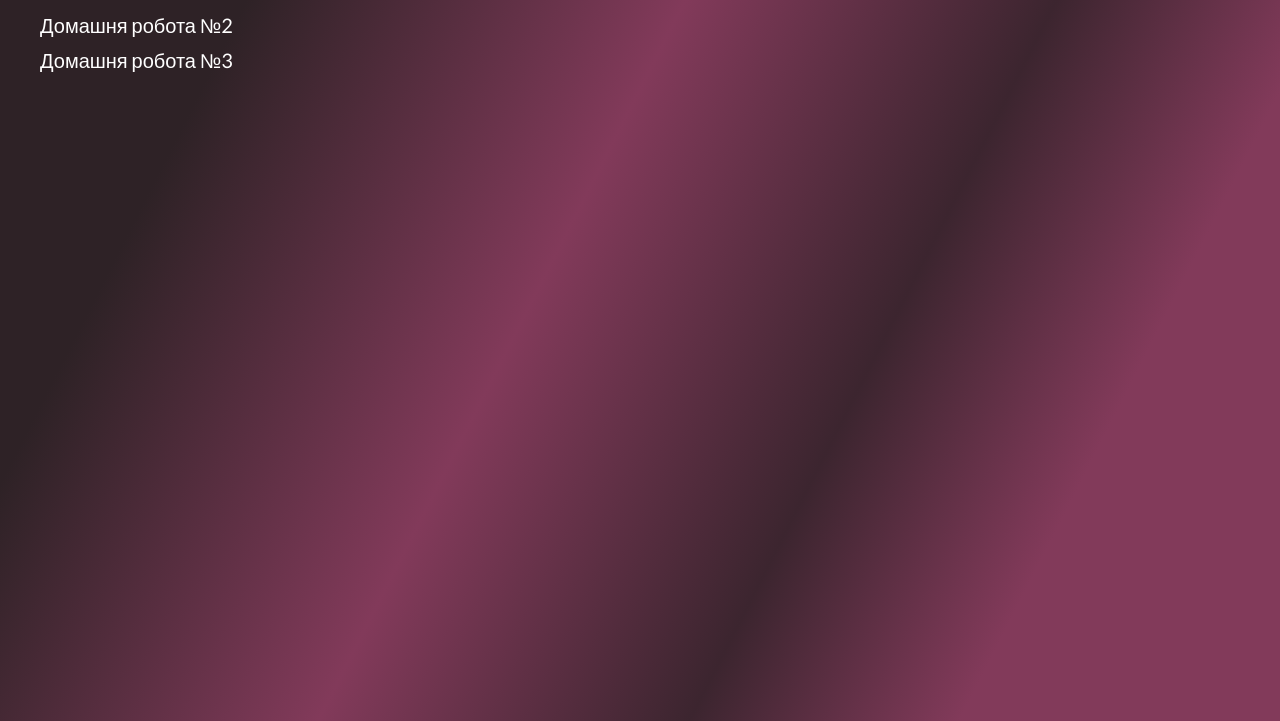
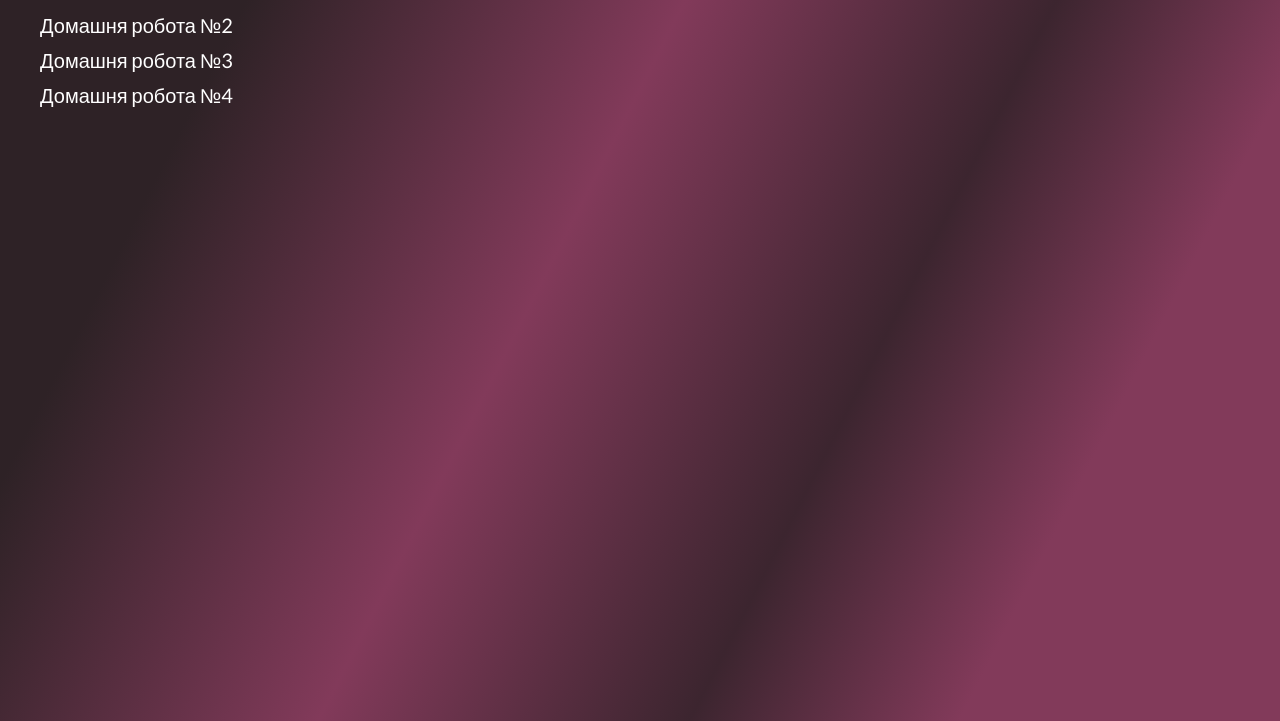
Before and after one commit to yuriiyuriyovich/homeworks, a plain HTML site: page index.html in a window 1280 px wide. Shown: the part 79-800 px from the top of the page. Drawn offline with Linux system fonts and the light colour scheme.

Commit message:
Add files via upload

```diff
--- a/index.html
+++ b/index.html
@@ -1,11 +1,13 @@
 <!DOCTYPE html>
 <html lang="uk">
+
 <head>
 	<meta charset="UTF-8">
 	<meta name="viewport" content="width=device-width, initial-scale=1.0">
 	<link rel="stylesheet" href="css/style.css">
 	<title>Домашня сторінка</title>
 </head>
+
 <body>
 	<div class="container">
 		<h1>Домашні роботи</h1>
@@ -16,7 +18,11 @@
 			<li>
 				<a href="homework_3/index.html">Домашня робота №3</a>
 			</li>
+			<li>
+				<a href="homework_4/index.html">Домашня робота №4</a>
+			</li>
 		</ul>
 	</div>
 </body>
+
 </html>
```
